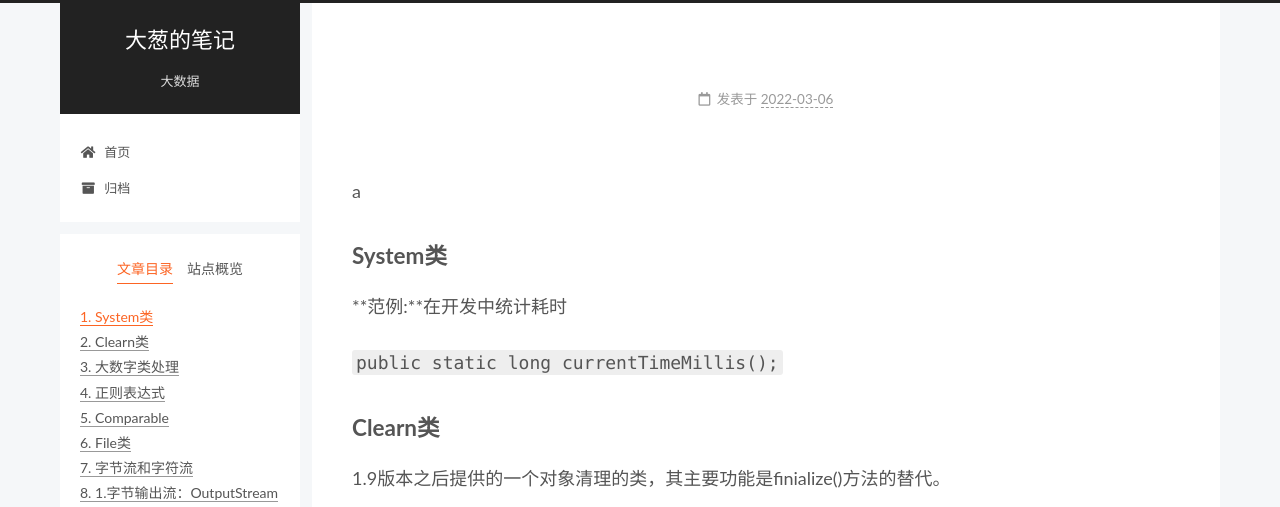
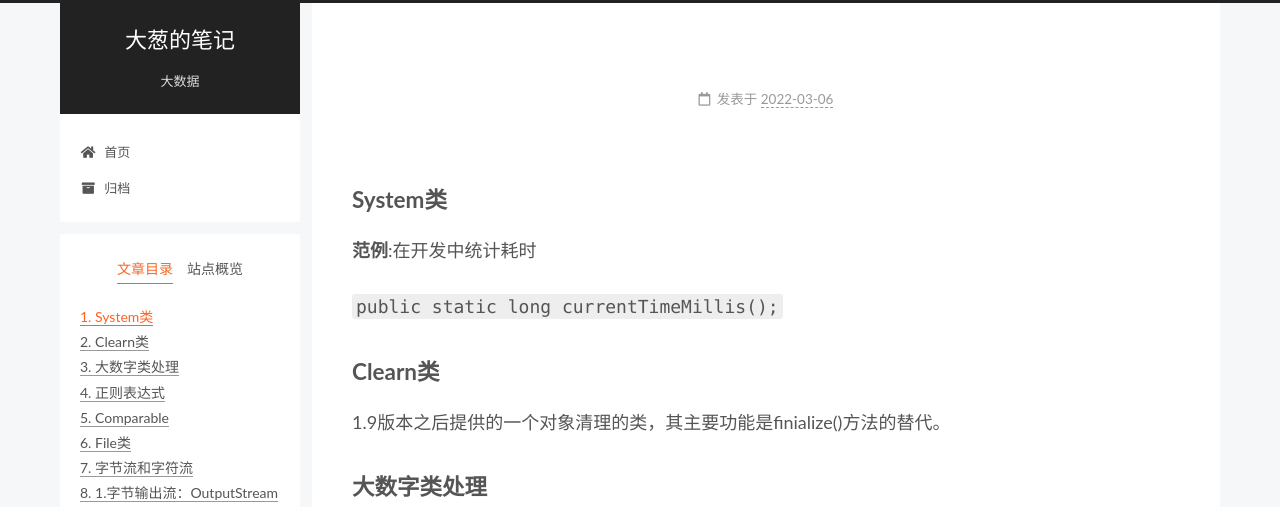
Before and after one commit to dacong0001/dacong0001.github.io, a plain HTML site: page 2022/03/06/java类/index.html in a window 1280 px wide. Shown: the top 507 px of the page. Drawn offline with Linux system fonts and the light colour scheme.

Commit message:
Site updated: 2022-03-06 19:00:48

```diff
--- a/2022/03/06/java类/index.html
+++ b/2022/03/06/java类/index.html
@@ -20,17 +20,17 @@
     var CONFIG = {"hostname":"example.com","root":"/","scheme":"Pisces","version":"7.8.0","exturl":false,"sidebar":{"position":"left","display":"post","padding":18,"offset":12,"onmobile":false},"copycode":{"enable":false,"show_result":false,"style":null},"back2top":{"enable":true,"sidebar":false,"scrollpercent":false},"bookmark":{"enable":false,"color":"#222","save":"auto"},"fancybox":false,"mediumzoom":false,"lazyload":false,"pangu":false,"comments":{"style":"tabs","active":null,"storage":true,"lazyload":false,"nav":null},"algolia":{"hits":{"per_page":10},"labels":{"input_placeholder":"Search for Posts","hits_empty":"We didn't find any results for the search: ${query}","hits_stats":"${hits} results found in ${time} ms"}},"localsearch":{"enable":false,"trigger":"auto","top_n_per_article":1,"unescape":false,"preload":false},"motion":{"enable":true,"async":false,"transition":{"post_block":"fadeIn","post_header":"slideDownIn","post_body":"slideDownIn","coll_header":"slideLeftIn","sidebar":"slideUpIn"}}};
   </script>
 
-  <meta name="description" content="a System类**范例:**在开发中统计耗时 public static long currentTimeMillis(); Clearn类1.9版本之后提供的一个对象清理的类，其主要功能是finialize()方法的替代。 大数字类处理进行超过了double范围类型的数字处理。两个大数字操作类 BigInteger 与 BigDecimal类  正则表达式   public boolean">
+  <meta name="description" content="System类范例:在开发中统计耗时 public static long currentTimeMillis(); Clearn类1.9版本之后提供的一个对象清理的类，其主要功能是finialize()方法的替代。 大数字类处理进行超过了double范围类型的数字处理。两个大数字操作类 BigInteger 与 BigDecimal类  正则表达式   public boolean matche">
 <meta property="og:type" content="article">
 <meta property="og:title" content="大葱的笔记">
 <meta property="og:url" content="http://example.com/2022/03/06/java%E7%B1%BB/index.html">
 <meta property="og:site_name" content="大葱的笔记">
-<meta property="og:description" content="a System类**范例:**在开发中统计耗时 public static long currentTimeMillis(); Clearn类1.9版本之后提供的一个对象清理的类，其主要功能是finialize()方法的替代。 大数字类处理进行超过了double范围类型的数字处理。两个大数字操作类 BigInteger 与 BigDecimal类  正则表达式   public boolean">
+<meta property="og:description" content="System类范例:在开发中统计耗时 public static long currentTimeMillis(); Clearn类1.9版本之后提供的一个对象清理的类，其主要功能是finialize()方法的替代。 大数字类处理进行超过了double范围类型的数字处理。两个大数字操作类 BigInteger 与 BigDecimal类  正则表达式   public boolean matche">
 <meta property="og:locale" content="zh_CN">
 <meta property="og:image" content="http://example.com/.%5Cjava%E7%B1%BB.assets%5C1645946509291.png">
 <meta property="og:image" content="http://example.com/.%5Cjava%E7%B1%BB.assets%5C1646315474798.png">
 <meta property="article:published_time" content="2022-03-06T10:45:31.461Z">
-<meta property="article:modified_time" content="2022-03-06T10:56:02.939Z">
+<meta property="article:modified_time" content="2022-03-06T11:00:36.609Z">
 <meta property="article:author" content="Dacong001">
 <meta name="twitter:card" content="summary">
 <meta name="twitter:image" content="http://example.com/.%5Cjava%E7%B1%BB.assets%5C1645946509291.png">
@@ -178,7 +178,7 @@
               <span class="post-meta-item-text">发表于</span>
 
 
-              <time title="创建时间：2022-03-06 18:45:31 / 修改时间：18:56:02" itemprop="dateCreated datePublished" datetime="2022-03-06T18:45:31+08:00">2022-03-06</time>
+              <time title="创建时间：2022-03-06 18:45:31 / 修改时间：19:00:36" itemprop="dateCreated datePublished" datetime="2022-03-06T18:45:31+08:00">2022-03-06</time>
             </span>
 
 
@@ -192,8 +192,7 @@
     <div class="post-body" itemprop="articleBody">
 
 
-        <p> a</p>
-<h3 id="System类"><a href="#System类" class="headerlink" title="System类"></a>System类</h3><p>**范例:**在开发中统计耗时</p>
+        <h3 id="System类"><a href="#System类" class="headerlink" title="System类"></a>System类</h3><p><strong>范例</strong>:在开发中统计耗时</p>
 <p><code>public static long currentTimeMillis();</code></p>
 <h3 id="Clearn类"><a href="#Clearn类" class="headerlink" title="Clearn类"></a>Clearn类</h3><p>1.9版本之后提供的一个对象清理的类，其主要功能是finialize()方法的替代。</p>
 <h3 id="大数字类处理"><a href="#大数字类处理" class="headerlink" title="大数字类处理"></a>大数字类处理</h3><p><strong>进行超过了double范围类型的数字处理</strong>。两个大数字操作类 BigInteger 与 BigDecimal类</p>
```
Also changed, not shown: index.html (+2 -3 lines).
